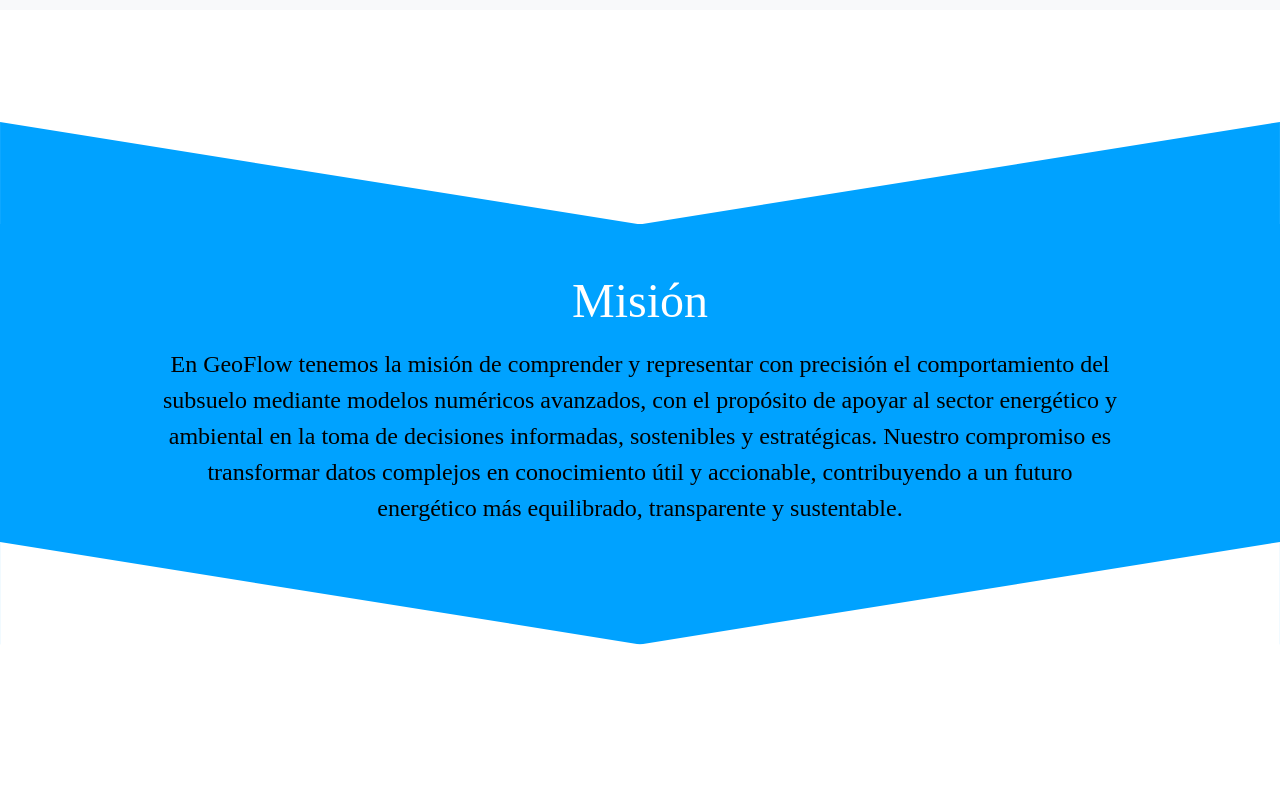
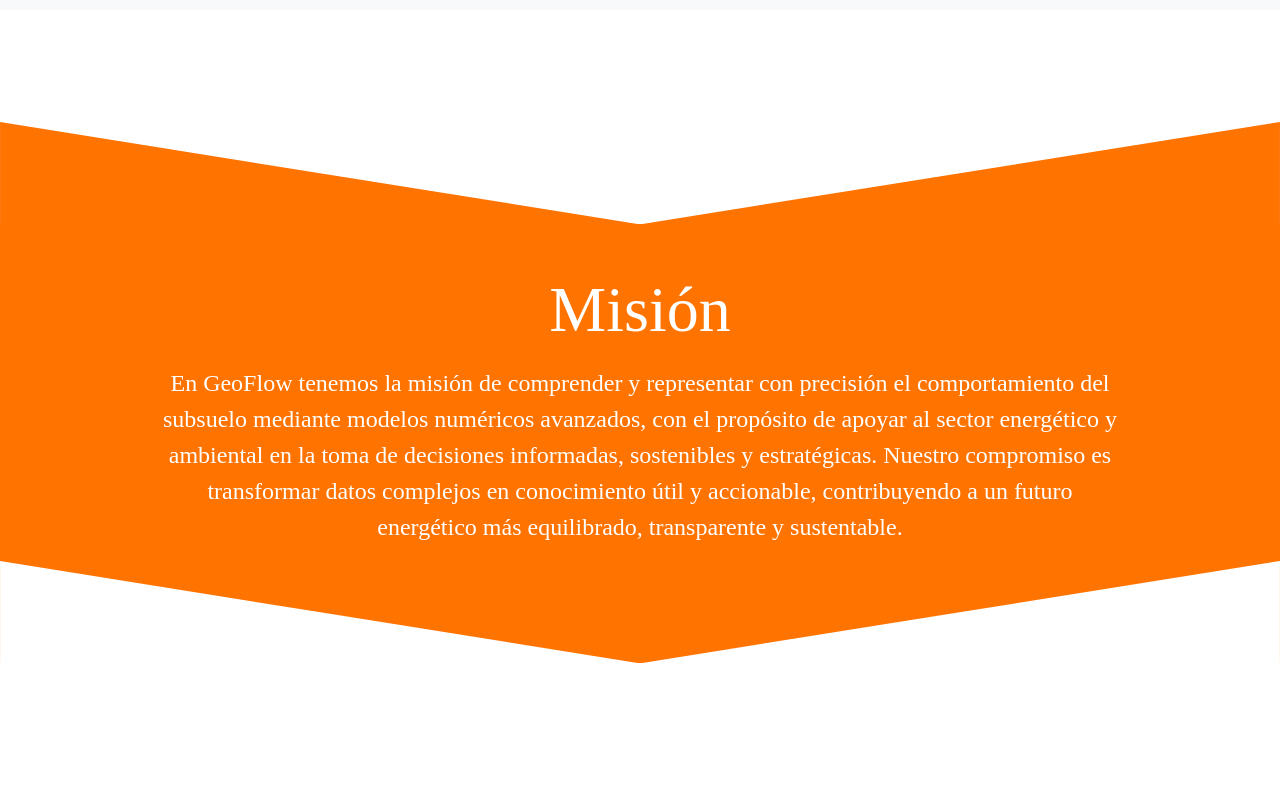
Before and after one commit to GeoFlow-git/GeoFlow-website, a React (Vite) app: page / in a window 1280 px wide. Shown: the part 660-1460 px from the top of the page. Built offline with nearby package versions, Linux system fonts and the light colour scheme.

Commit message:
Update color scheme across multiple components to enhance visual consistency

```diff
--- a/src/App.jsx
+++ b/src/App.jsx
@@ -78,7 +78,7 @@
 
               <svg viewBox="0 0 1440 100" class="svg-separator">
                 <path
-                  fill="#003366"
+                  fill="#ff7300"
                   d="M0,0 C480,100 960,0 1440,100 L1440,0 L0,0 Z"
                 ></path>
               </svg>
@@ -88,7 +88,7 @@
 
               <svg viewBox="0 0 1440 100" class="svg-separator flipped">
                 <path
-                  fill="#003366"
+                  fill="#ff7300"
                   d="M0,0 C480,100 960,0 1440,100 L1440,0 L0,0 Z"
                   transform="scale(-1, -1) translate(-1440, -100)"
                 ></path>
--- a/src/components/OurMision.css
+++ b/src/components/OurMision.css
@@ -1,25 +1,26 @@
 
 
 .our-mission {
-  background-color: #00a2ffff;
+  background-color: #ff7300;
   font-size: 2rem;
 
 }
 
 .our-mission_2 {
-  background-color: #00a2ffff;
+  background-color: #ff7300;
 
 }
 
 .our-mission_3 {
-  background-color: #00a2ffff;
-  font-size: 3rem;
-
+  background-color: #ff7300;
+  font-size: 4rem;
+  color: rgb(255, 255, 255);
 }
 
 
 .our-mission_4 {
-  background-color: #00a2ffff;
+  background-color: #ff7300;
   font-size: 1.5rem;
+  color: rgb(255, 255, 255);
 
 }
--- a/src/components/OurMision.jsx
+++ b/src/components/OurMision.jsx
@@ -10,17 +10,15 @@
         <path
           d="M 0 0 L 0 150 L 1000 150 L 1000 0 L 500 80 L 0 0Z"
           //   d="M 0 80 L 500 0 L 1000 80 L 1000 150 L 0 150 Z"
-          fill="#00a2ffff"
+          fill="#ff7300"
         ></path>
       </svg>
 
       <div className="container-fluid m-0 p-0">
         <div className=" our-mission row justify-content-center">
           <div className=" our-mission_2 col-12 mt-2 mt-md-5">
-            <h3 className="our-mission_3 text-white gradient-blue d-inline">
-              Misión
-            </h3>
-            <p className=" our-mission_4 text-black w-75 mx-auto mt-3">
+            <h3 className="our-mission_3 gradient-blue d-inline">Misión</h3>
+            <p className=" our-mission_4 w-75 mx-auto mt-3">
               En GeoFlow tenemos la misión de comprender y representar con
               precisión el comportamiento del subsuelo mediante modelos
               numéricos avanzados, con el propósito de apoyar al sector
@@ -35,7 +33,7 @@
 
       {/* SVG decorativo inferior */}
       <svg className="d-none d-lg-block" viewBox="0 0 1000 80">
-        <rect width="100%" height="100%" fill="#00a2ffff" />
+        <rect width="100%" height="100%" fill="#ff7300" />
 
         <path
           d="M 0 0 L 0 150 L 1000 150 L 1000 0 L 500 80 L 0 0Z"
--- a/src/components/ServiciosPanel.css
+++ b/src/components/ServiciosPanel.css
@@ -19,7 +19,7 @@
 .servicios-titulo {
   font-size: 3rem;
   margin-bottom: 1.5rem;
-  color: #003366;
+  color: #007bff;
   font-weight: 700;
 }
 
--- a/src/components/Tecnologias.css
+++ b/src/components/Tecnologias.css
@@ -25,7 +25,7 @@
 
 .titulo-seccion {
   font-size: 3rem;
-  color: #8400ff;
+  color: #007bff;
   background-color: transparent;
   margin-bottom: 4rem;
   font-weight: bold;
@@ -56,7 +56,7 @@
 
 .categoria-titulo {
   font-size: 1.8rem;
-  color: #8400ff;
+  color: #007bff;
   margin-bottom: 1.0rem;
   display: flex;
   align-items: center;
--- a/src/components/section.css
+++ b/src/components/section.css
@@ -24,6 +24,6 @@
 
 
 .section-transition {
-  background: linear-gradient(to bottom, #003366 0%, #00bfa6 100%);
+  background: linear-gradient(to bottom, #ff7300 10%, #585858 100%);
   height: 80px;
 }
```
